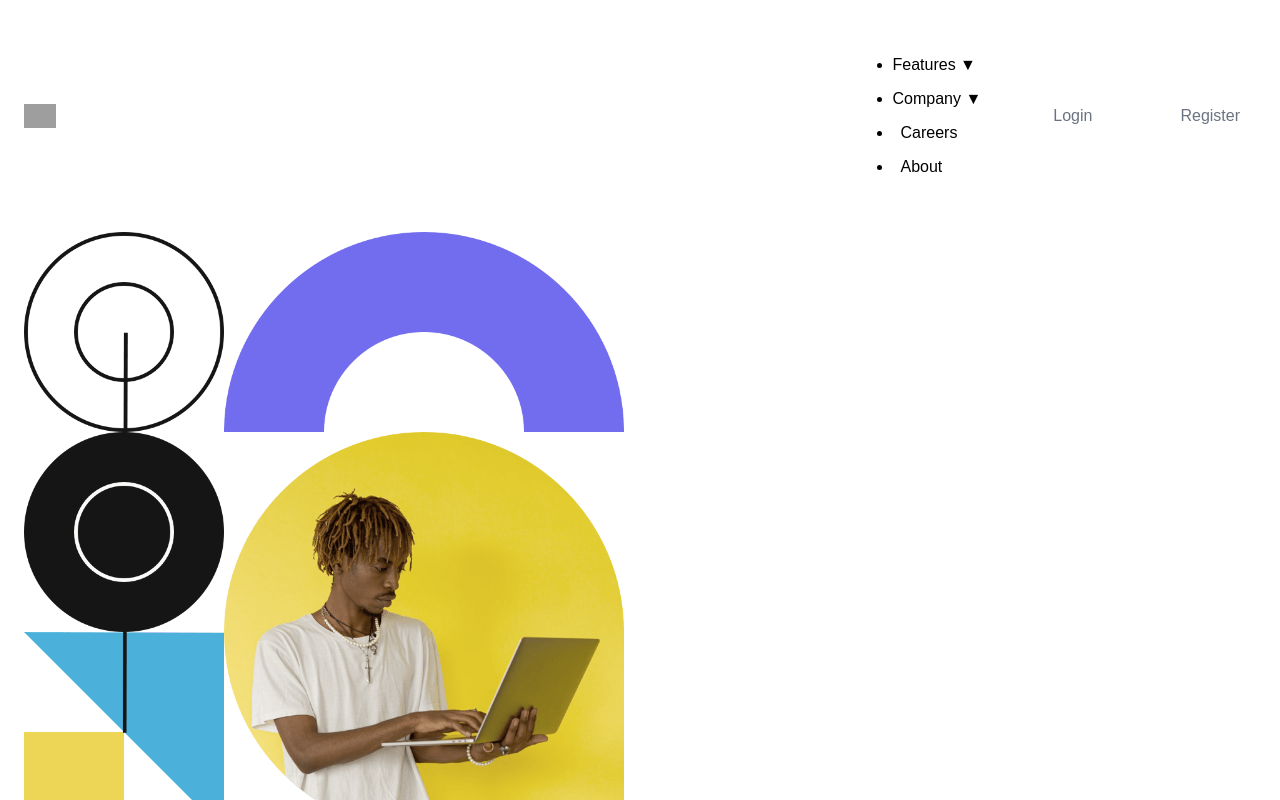
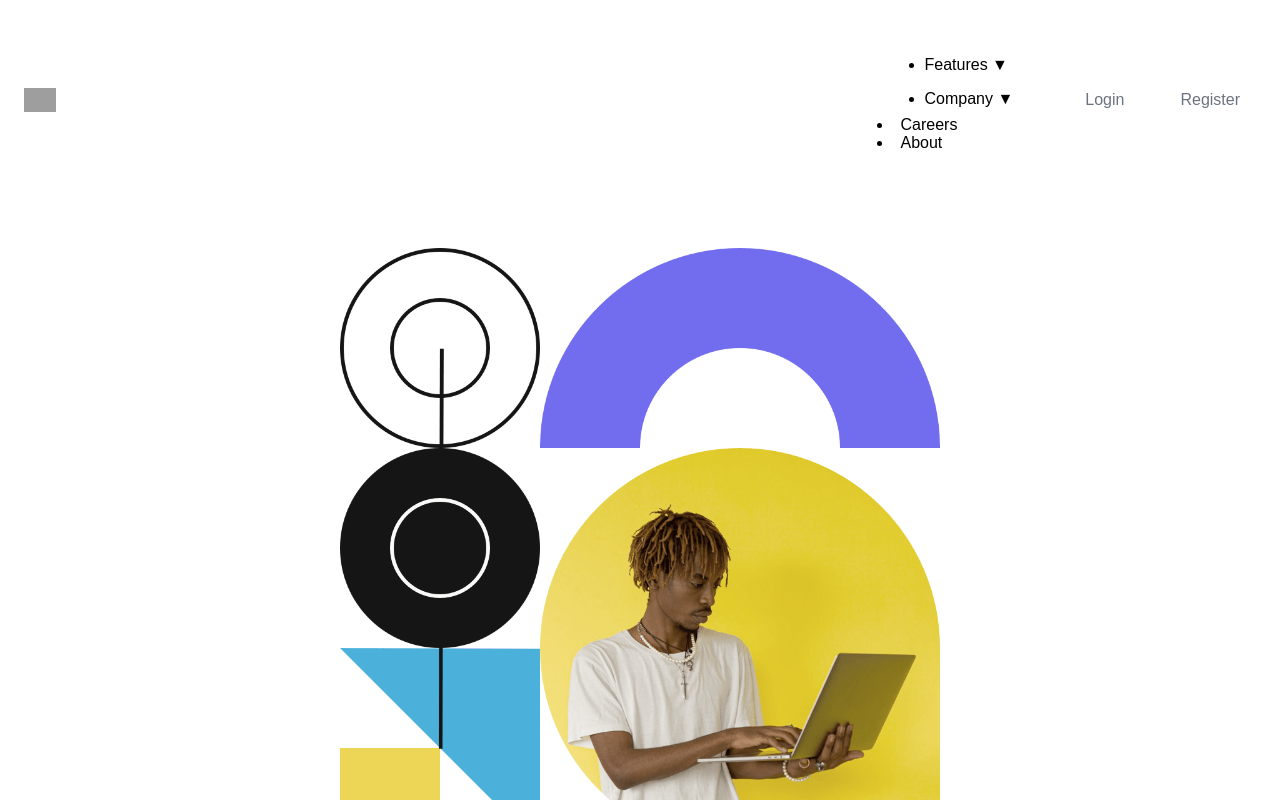
Before and after one commit to ShivamSh002/XINTRO, a React (Create React App) app: page / in a window 1280 px wide. Shown: the top 800 px of the page. Built offline with nearby package versions, Linux system fonts and the light colour scheme; grey boxes are pictures that could not be loaded.

Commit message:
samll update

```diff
--- a/src/App.js
+++ b/src/App.js
@@ -26,19 +26,22 @@ const App = () => {
 
   const toggleMenu = () => setMenuOpen(!menuOpen);
   const toggleDropdown = (type) => {
-    setDropdownOpen(prev => ({ ...prev, [type]: !prev[type] }));
+    setDropdownOpen(prev => ({
+      ...prev,
+      [type]: !prev[type]
+    }));
   };
 
   return (
     <div className="app-container">
       <header>
         <img src={logo} alt="snap's logo" className="logo" />
-        <nav className={menuOpen ? 'nav open' : 'nav'}>
+        <nav className={menuOpen || !isMobile ? 'nav' : 'nav closed'}>
           <button className="close-menu" onClick={toggleMenu} aria-label="Close menu">
             <img src={closeIcon} alt="Close menu" />
           </button>
           <ul className="nav-link">
-            <li className={`nav-link ${dropdownOpen.features ? 'active' : ''}`} onClick={() => toggleDropdown('features')}>
+            <li className={`nav-link ${dropdownOpen.features ? 'link-open' : ''}`} onClick={() => toggleDropdown('features')}>
               Features <span>{dropdownOpen.features ? '▲' : '▼'}</span>
               <ul className="dropdown-list">
                 <li className="dropdown-link"><a href="#todo" aria-label="todo-list">Todo List</a></li>
@@ -47,7 +50,7 @@ const App = () => {
                 <li className="dropdown-link"><a href="#planning">Planning</a></li>
               </ul>
             </li>
-            <li className={`nav-link ${dropdownOpen.company ? 'active' : ''}`} onClick={() => toggleDropdown('company')}>
+            <li className={`nav-link ${dropdownOpen.company ? 'link-open' : ''}`} onClick={() => toggleDropdown('company')}>
               Company <span>{dropdownOpen.company ? '▲' : '▼'}</span>
               <ul className="dropdown-list">
                 <li className="dropdown-link"><a href="#history">History</a></li>
@@ -55,13 +58,11 @@ const App = () => {
                 <li className="dropdown-link"><a href="#blog">Blog</a></li>
               </ul>
             </li>
-            <li className="nav-link"><a href="#careers">Careers</a></li>
-            <li className="nav-link"><a href="#about">About</a></li>
+            <li className="nav-item"><a href="#careers">Careers</a></li>
+            <li className="nav-item"><a href="#about">About</a></li>
           </ul>
           <div className="registration">
             <button>Login</button>
-          </div>
-          <div className="registration">
             <button>Register</button>
           </div>
         </nav>
@@ -72,6 +73,7 @@ const App = () => {
       </header>
 
       <main>
+        <div className="hero">
           <picture>
             <source media="(min-width: 1000px)" srcSet={heroDesktop} />
             <img src={heroMobile} alt="Hero image" />
@@ -81,9 +83,9 @@ const App = () => {
             <p>Get your team in sync, no matter your location. Streamline processes, create team rituals, and watch productivity soar.</p>
             <button className="learn-more">Learn more</button>
           </div>
-
+        </div>
         <div className="clients">
-          <img src='./assets/images/client-databiz.svg' alt="Databiz" />
+         <img src='./assets/images/client-databiz.svg' alt="Databiz" />
           <img src='./assets/images/client-audiophile.svg' alt="Audiophile" />
           <img src='./assets/images/client-meet.svg' alt="Meet" />
           <img src='./assets/images/client-maker.svg' alt="Maker" />
```
